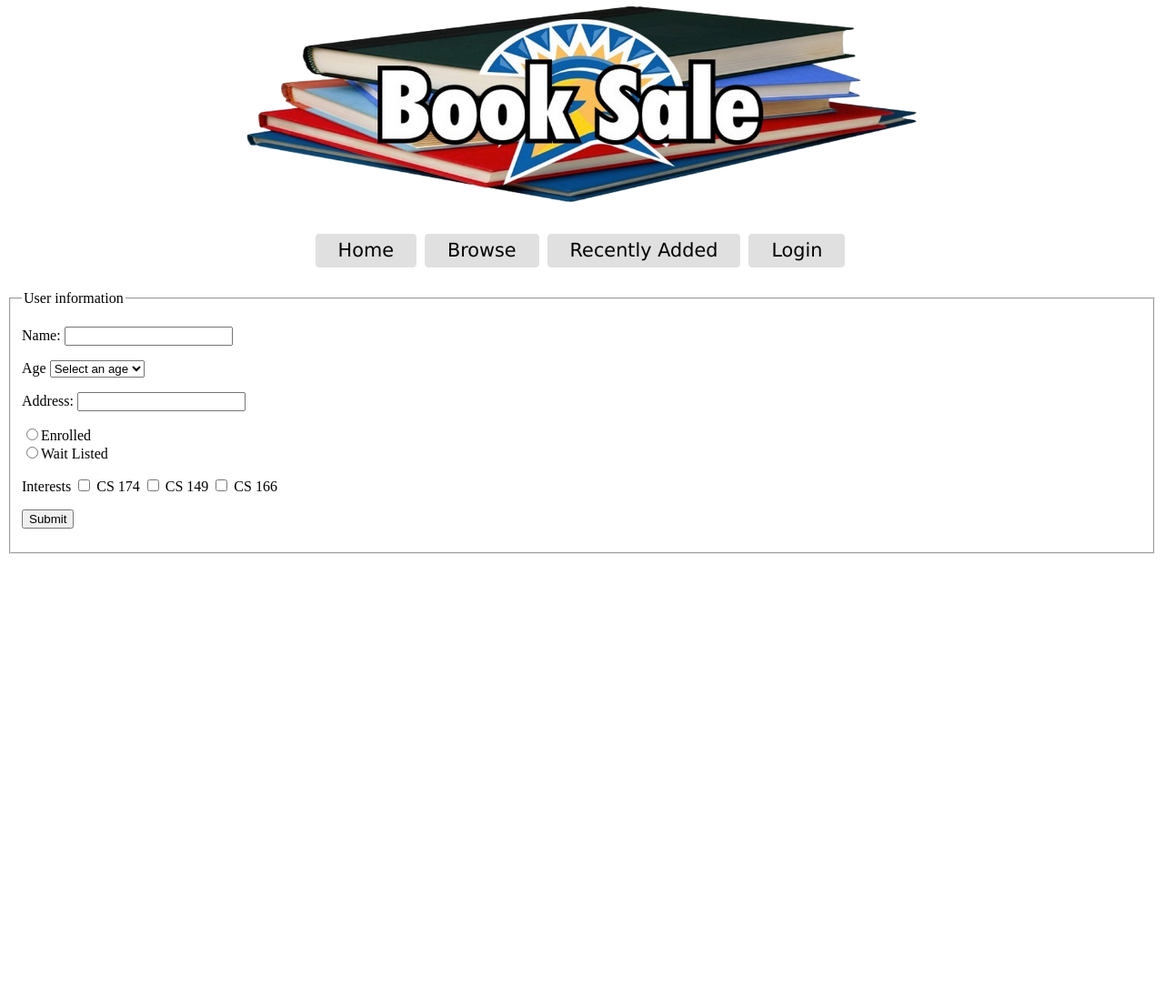
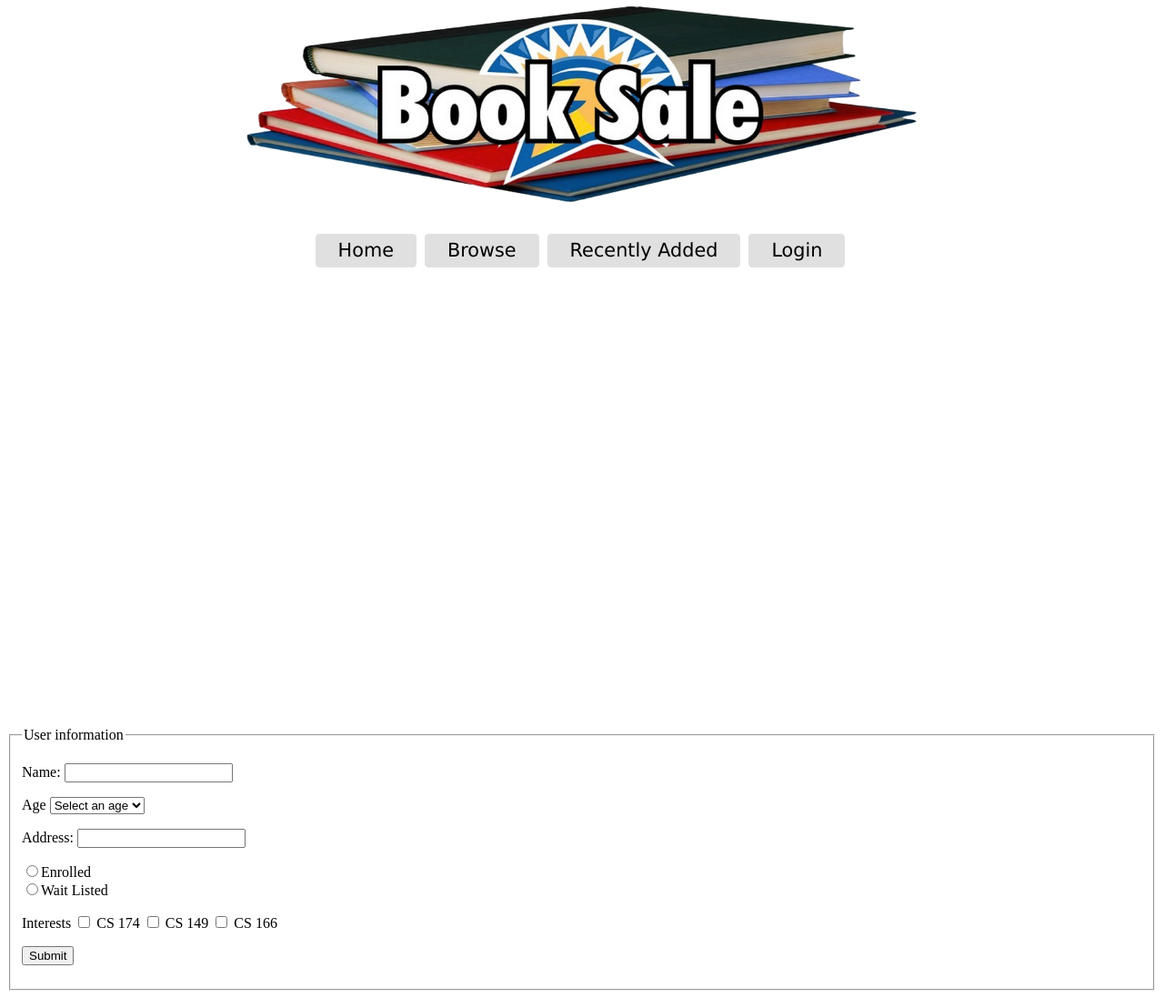
Before and after one commit to jdub9108/SE-174, a PHP site: page /main.html in a window 1280 px wide. Shown: the part 33-1130 px from the top of the page at 91% size. Before the commit the page ends 642 px from the top, so only its background shows below. Run offline with PHP 8.4, Linux system fonts and the light colour scheme.

Commit message:
Added minimum width and height for the main_div

```diff
--- a/css/index.css
+++ b/css/index.css
@@ -16,6 +16,10 @@
     margin-top: 2em;
     text-align: center;
     font-family: Verdana;
+
+    /* Set to minimum width and height for browser zoom and resize functionality */
+    min-width: 1100px;
+    min-height: 800px;
 }
 
 /** Represents the alien div element **/
```
